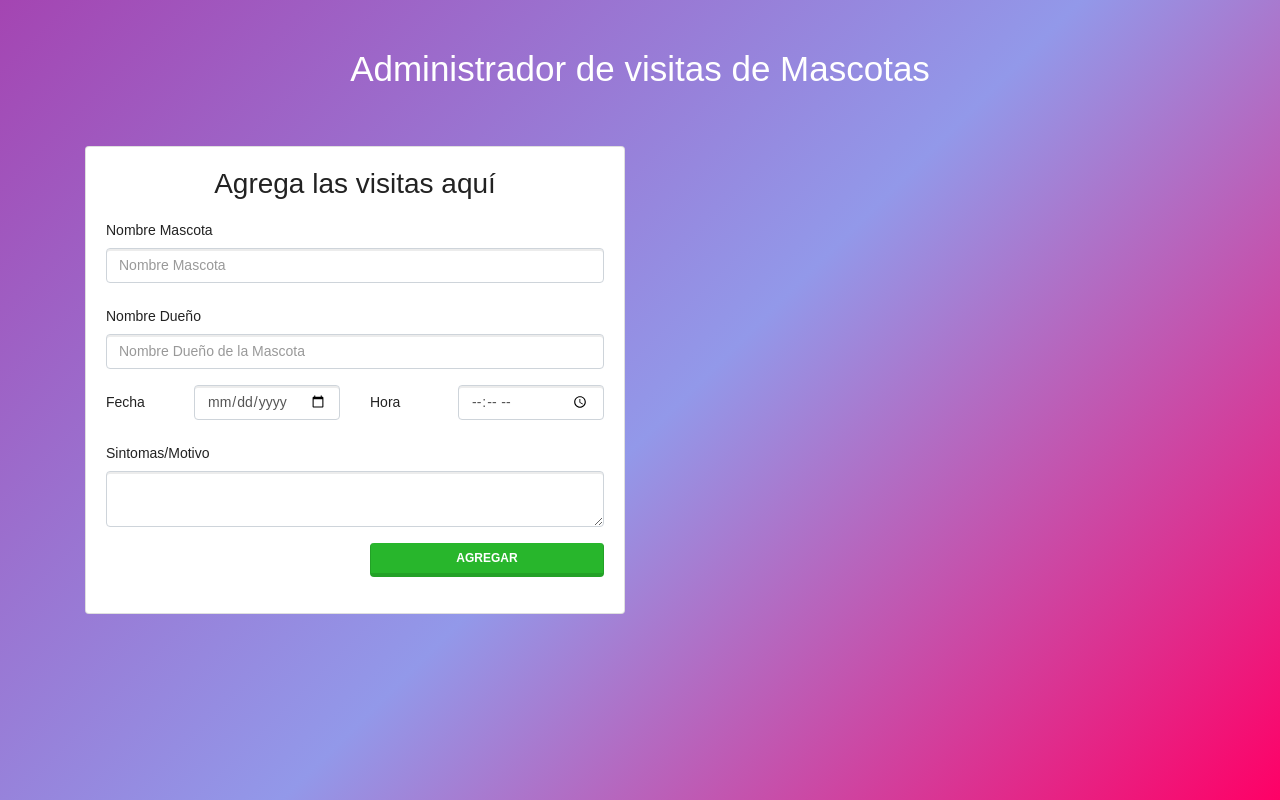
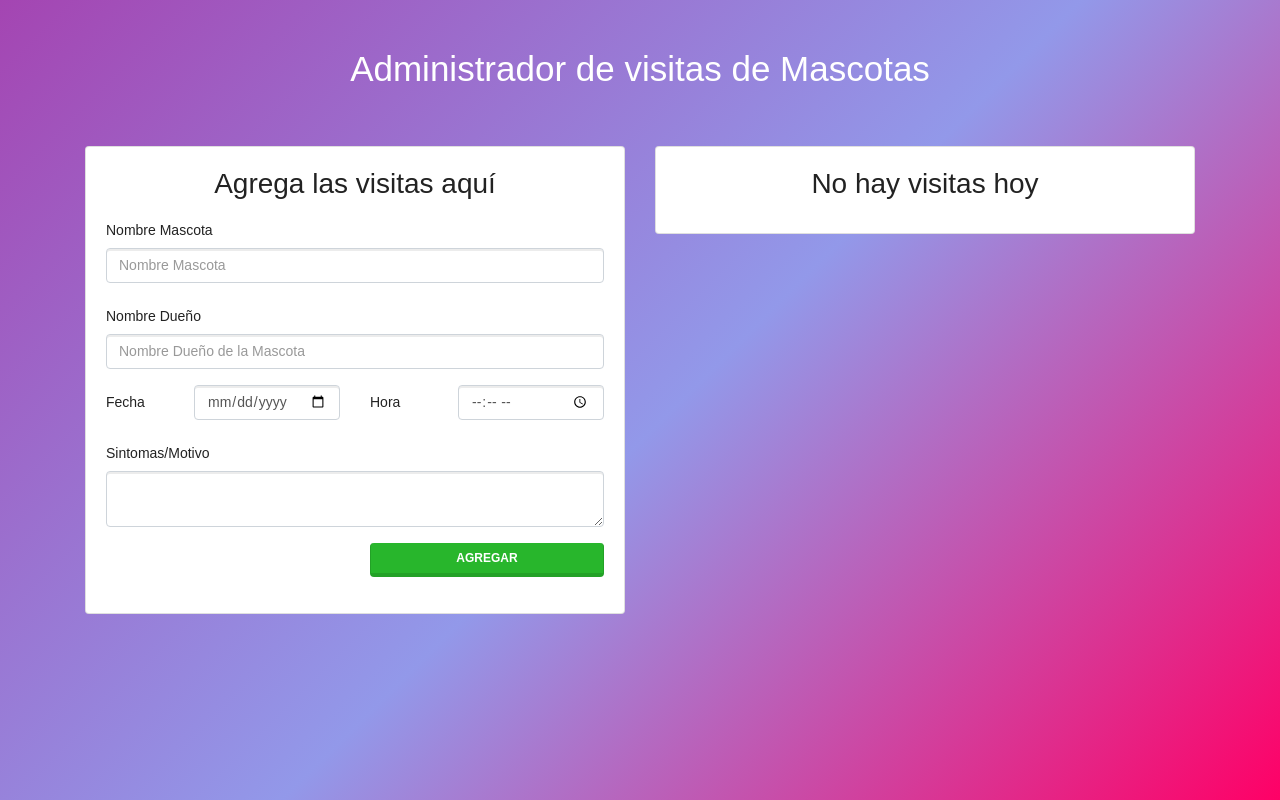
Before and after one commit to lrg1980/AdminCitasVet, a React (Create React App) app: page / in a window 1280 px wide. Built offline with nearby package versions, Linux system fonts and the light colour scheme.

Commit message:
Inicio nuevo componente de Administrar visitas

```diff
--- a/src/App.js
+++ b/src/App.js
@@ -1,6 +1,7 @@
 import React, { Component } from 'react';
 import AgregarCita from './componentes/AgregarCita';
 import Header from './componentes/Header';
+import ListaCitas from './componentes/ListaCitas';
 
 
 class App extends Component {
@@ -31,6 +32,10 @@
             />
 
           </div>
+          <div className="col-md-6">
+            <ListaCitas
+              citas={this.state.citas} />
+          </div>
         </div>
       </div>
     );
--- /dev/null
+++ b/src/componentes/ListaCitas.js
@@ -0,0 +1,23 @@
+import React, { Component } from 'react';
+
+class ListaCitas extends Component {
+
+     render() {
+          const citas = this.props.citas;
+
+          const mensaje = Object.keys(citas).length === 0 ? 'No hay visitas hoy' : 'Administra tus visitas aquí'
+          //console.log(Object.keys(citas).length)
+
+          return (
+               <div className="card mt-5">
+                    <div className="card-body">
+                         <h2 className="card-title text-center">
+                              {mensaje}
+                         </h2>
+                    </div>
+               </div>
+          );
+     }
+}
+
+export default ListaCitas;
```
